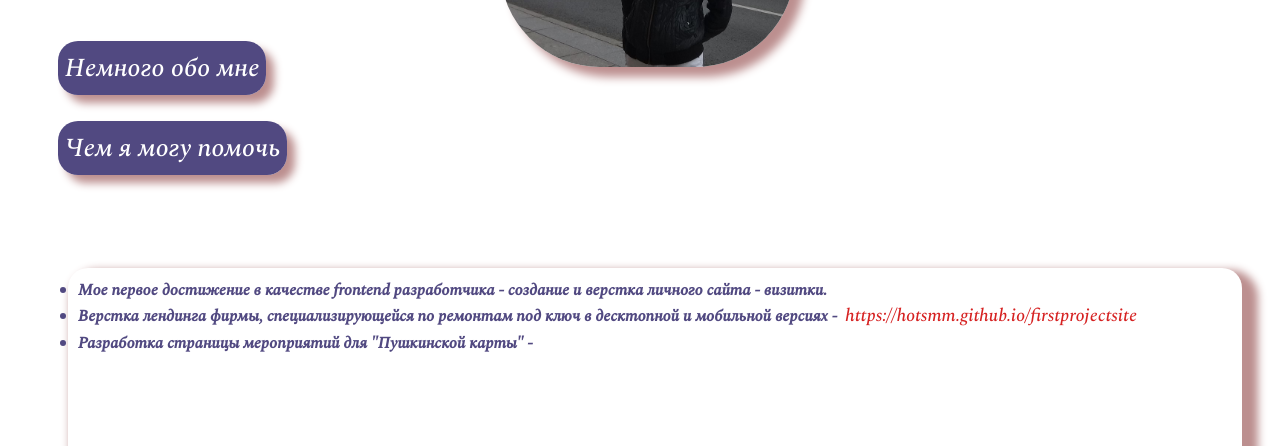
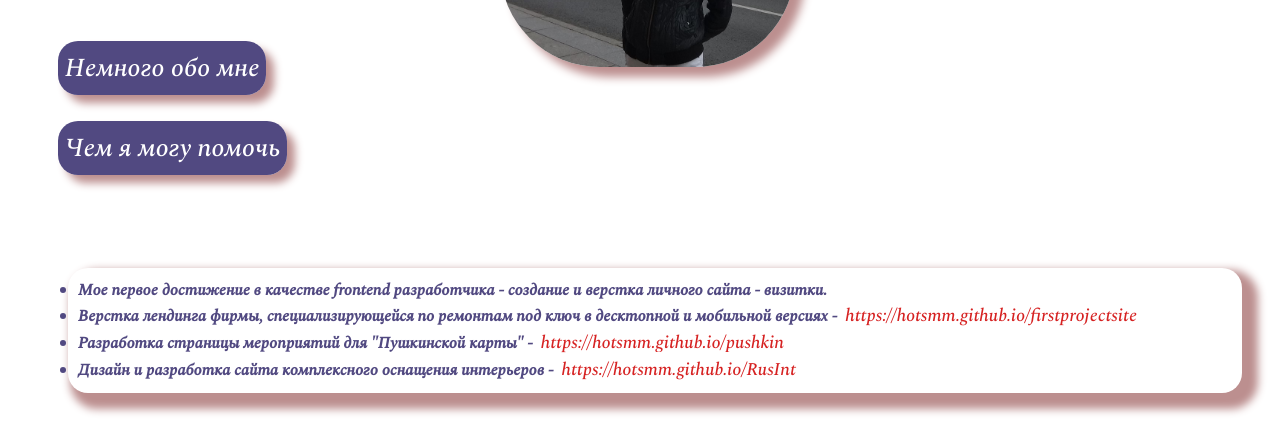
Before and after one commit to hotsmm/Masha-Bushueva-resume, a plain HTML site: page portfolio.html in a window 1280 px wide. Shown: the part 313-759 px from the top of the page. Drawn offline with Linux system fonts and the light colour scheme.

Commit message:
quotation marks in <a>

```diff
--- a/portfolio.html
+++ b/portfolio.html
@@ -23,8 +23,8 @@
                 <ul>
                     <li>Мое первое достижение в качестве frontend разработчика - создание и верстка личного сайта - визитки.</li>
                     <li>Верстка лендинга фирмы, специализирующейся по ремонтам под ключ в десктопной и мобильной версиях - <a class="site" href="https://hotsmm.github.io/firstprojectsite/">https://hotsmm.github.io/firstprojectsite</a></li>
-                    <li>Разработка страницы мероприятий для "Пушкинской карты" - <a class="site" href="https://hotsmm.github.io/pushkin>https://hotsmm.github.io/pushkin</a></li>
-                    <li>Дизайн и разработка сайта комплексного оснащения интерьеров - <a class="site" href="https://hotsmm.github.io/RusInt>https://hotsmm.github.io/RusInt</a></li>
+                    <li>Разработка страницы мероприятий для "Пушкинской карты" - <a class="site" href="https://hotsmm.github.io/pushkin/">https://hotsmm.github.io/pushkin</a></li>
+                    <li>Дизайн и разработка сайта комплексного оснащения интерьеров - <a class="site" href="https://hotsmm.github.io/RusInt/">https://hotsmm.github.io/RusInt</a></li>
                 </ul>
             </div>
         </main>
```
